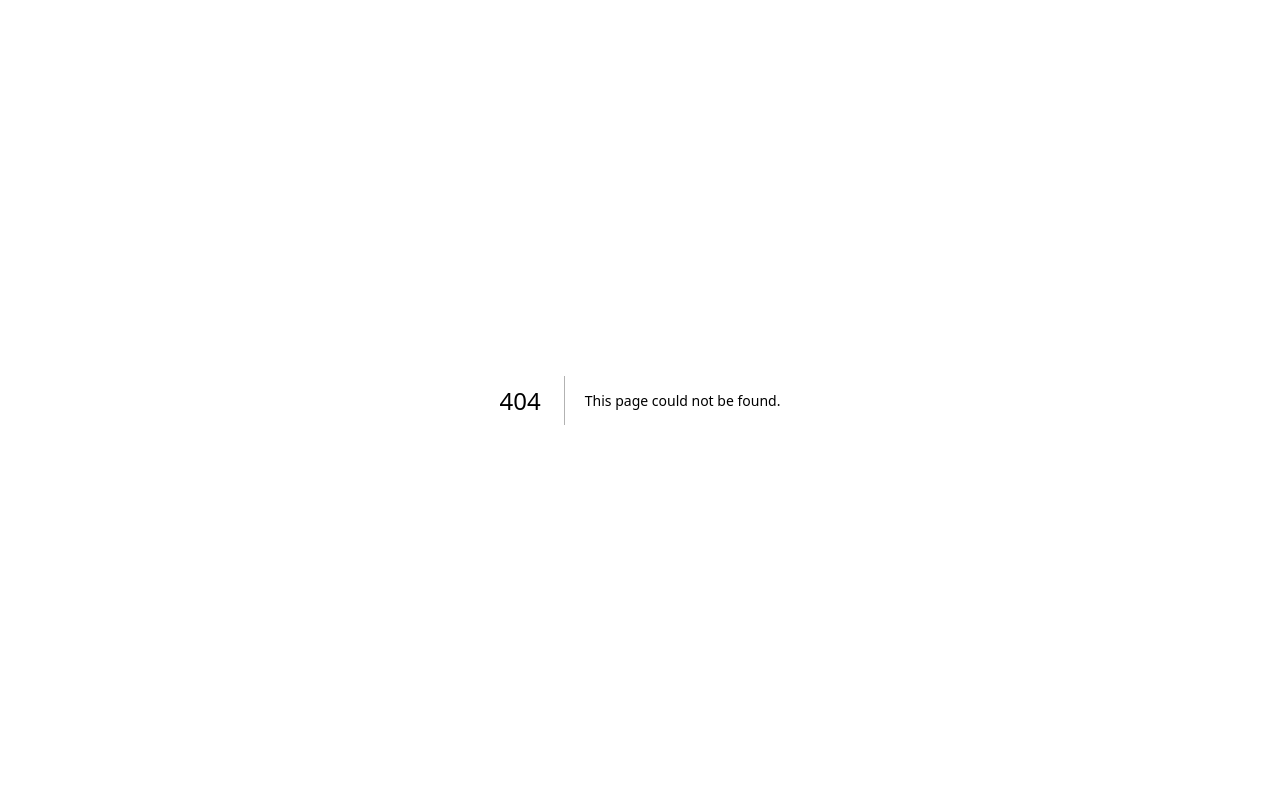
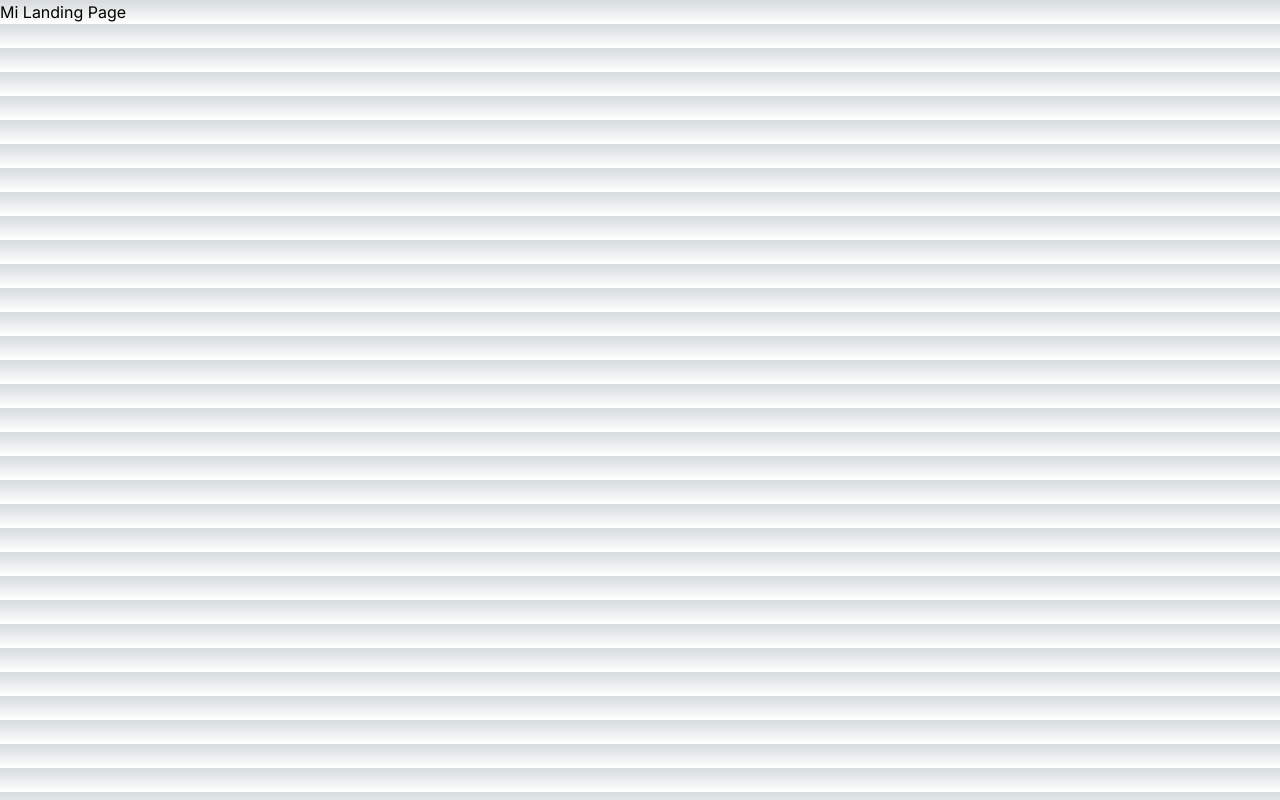
Before and after one commit to DonCarlosD/Repositorio-MAMALON, a Next.js app in the folder front/: page /LuisTheKingRX20 in a window 1280 px wide. Before the commit this address had no page. Built offline with nearby package versions, Linux system fonts and the light colour scheme.

Commit message:
The Album

```diff
--- /dev/null
+++ b/front/src/app/LuisTheKingRX20/page.js
@@ -0,0 +1,12 @@
+// Header.js
+import React from 'react';
+
+const Header = () => {
+  return (
+    <header>
+      <h1>Mi Landing Page</h1>
+    </header>
+  );
+}
+
+export default Header;
```
